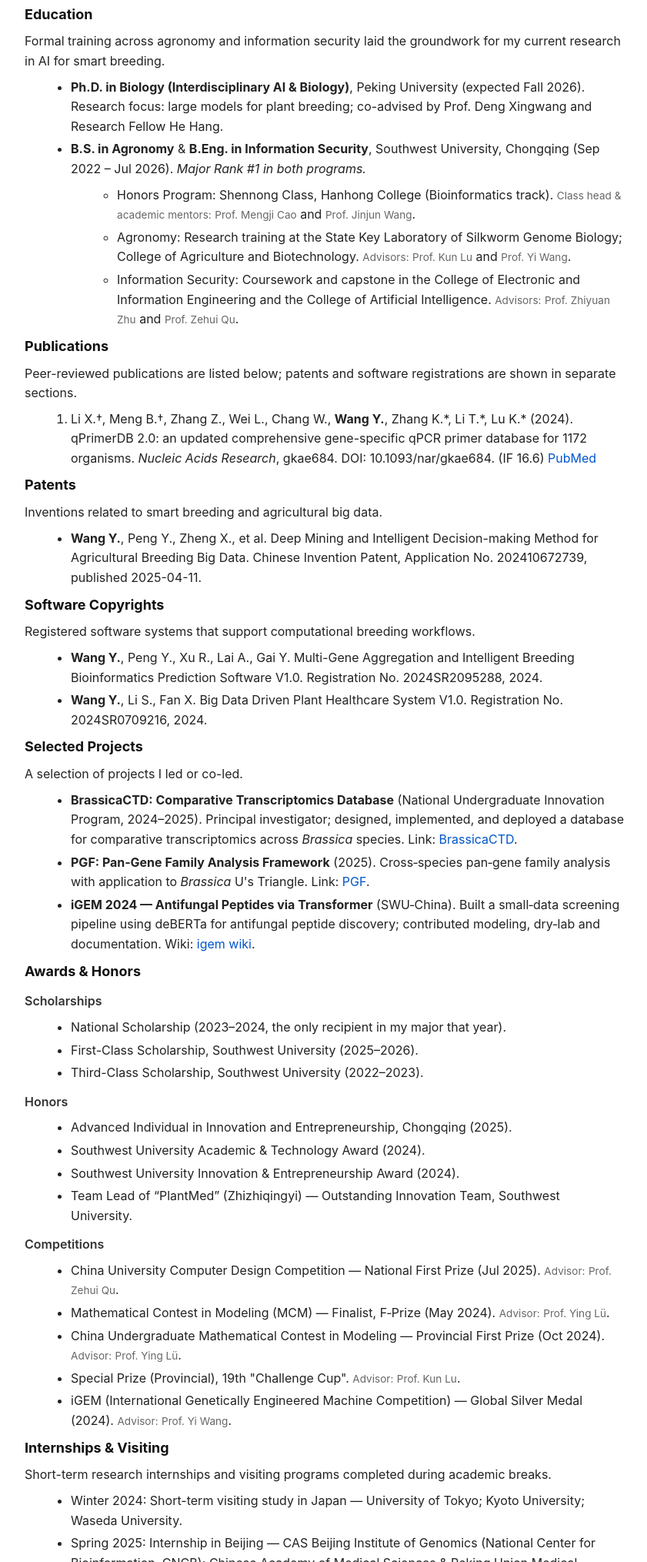
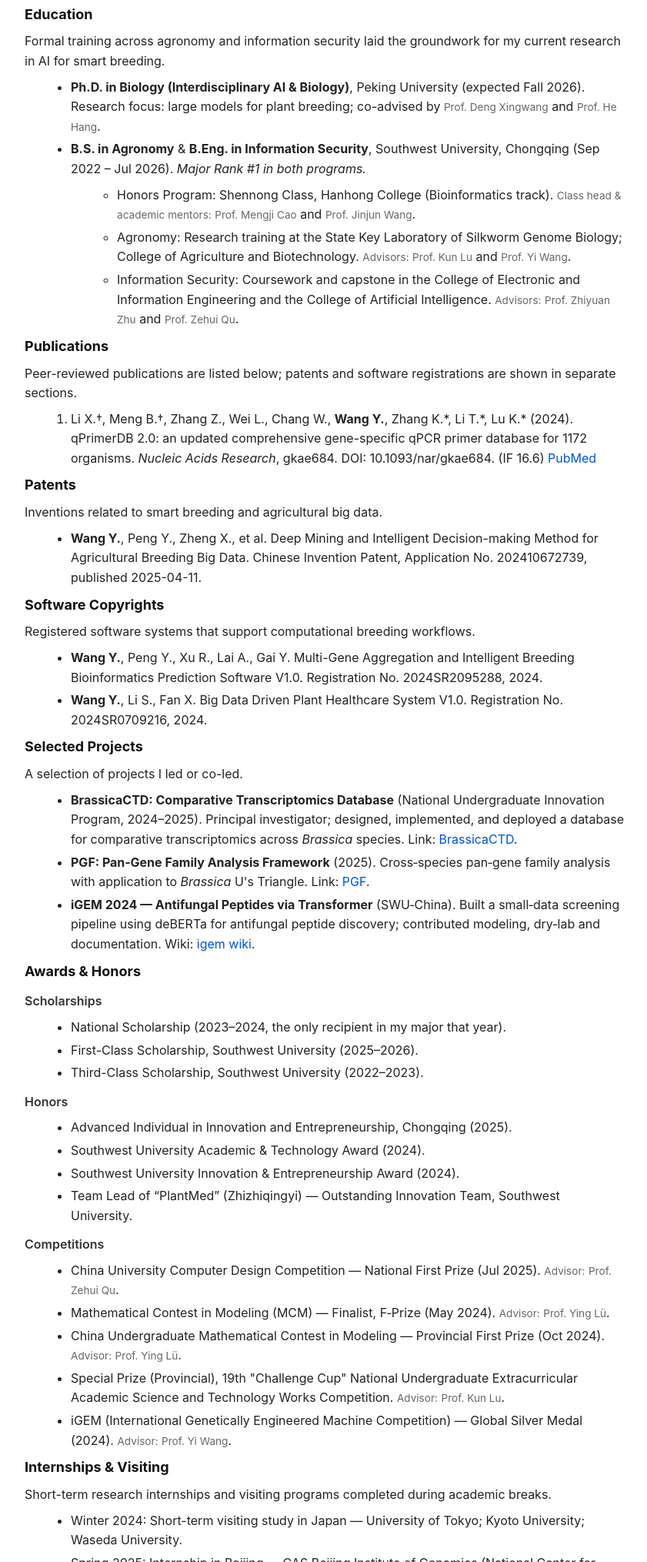
Before and after one commit to yuhong2024/yuhong2024.github.io, a plain HTML site: page index.html in a window 1280 px wide. Shown: the part 483-2512 px from the top of the page at 77% size, without its empty margins (218-1059 px from the left). Drawn offline with Linux system fonts and the light colour scheme.

Commit message:
Update index.html

```diff
--- a/index.html
+++ b/index.html
@@ -37,7 +37,7 @@
             <h2>Education</h2>
             <p>Formal training across agronomy and information security laid the groundwork for my current research in AI for smart breeding.</p>
             <ul>
-                <li><strong>Ph.D. in Biology (Interdisciplinary AI & Biology)</strong>, Peking University (expected Fall 2026). Research focus: large models for plant breeding; co-advised by Prof. Deng Xingwang and Research Fellow He Hang.</li>
+                <li><strong>Ph.D. in Biology (Interdisciplinary AI & Biology)</strong>, Peking University (expected Fall 2026). Research focus: large models for plant breeding; co-advised by <a href="http://www.aais.pku.edu.cn/duiwu/showproduct.php?id=201" target="_blank" rel="noopener" class="advisor-link">Prof. Deng Xingwang</a> and <a href="https://web.bio.pku.edu.cn/homes/Index/news_cont_jl/17/161.html" target="_blank" rel="noopener" class="advisor-link">Prof. He Hang</a>.</li>
                 <li><strong>B.S. in Agronomy</strong> & <strong>B.Eng. in Information Security</strong>, Southwest University, Chongqing (Sep 2022 – Jul 2026). <em>Major Rank #1 in both programs.</em>
                     <ul>
                         <li>Honors Program: Shennong Class, Hanhong College (Bioinformatics track). <span class="advisor-label">Class head & academic mentors:</span> <a href="https://zzcz.swu.edu.cn/info/1148/1378.htm" target="_blank" rel="noopener" class="advisor-link">Prof. Mengji Cao</a> and <a href="https://zhibao.swu.edu.cn/info/1053/1039.htm" target="_blank" rel="noopener" class="advisor-link">Prof. Jinjun Wang</a>.</li>
@@ -103,7 +103,7 @@
                 <li>China University Computer Design Competition — National First Prize (Jul 2025). <span class="advisor-label">Advisor:</span> <a href="https://cis.swu.edu.cn/info/1014/2094.htm" target="_blank" rel="noopener" class="advisor-link">Prof. Zehui Qu</a>.</li>
                 <li>Mathematical Contest in Modeling (MCM) — Finalist, F‑Prize (May 2024). <span class="advisor-label">Advisor:</span> <a href="https://math.swu.edu.cn/info/1014/2342.htm" target="_blank" rel="noopener" class="advisor-link">Prof. Ying Lü</a>.</li>
                 <li>China Undergraduate Mathematical Contest in Modeling — Provincial First Prize (Oct 2024). <span class="advisor-label">Advisor:</span> <a href="https://math.swu.edu.cn/info/1014/2342.htm" target="_blank" rel="noopener" class="advisor-link">Prof. Ying Lü</a>.</li>
-                <li>Special Prize (Provincial), 19th "Challenge Cup". <span class="advisor-label">Advisor:</span> <a href="https://agronomy.swu.edu.cn/info/1081/4243.htm" target="_blank" rel="noopener" class="advisor-link">Prof. Kun Lu</a>.</li>
+                <li>Special Prize (Provincial), 19th "Challenge Cup" National Undergraduate Extracurricular Academic Science and Technology Works Competition. <span class="advisor-label">Advisor:</span> <a href="https://agronomy.swu.edu.cn/info/1081/4243.htm" target="_blank" rel="noopener" class="advisor-link">Prof. Kun Lu</a>.</li>
                 <li>iGEM (International Genetically Engineered Machine Competition) — Global Silver Medal (2024). <span class="advisor-label">Advisor:</span> <a href="https://biosci.swu.edu.cn/info/1051/1486.htm" target="_blank" rel="noopener" class="advisor-link">Prof. Yi Wang</a>.</li>
             </ul>
         </section>
```
